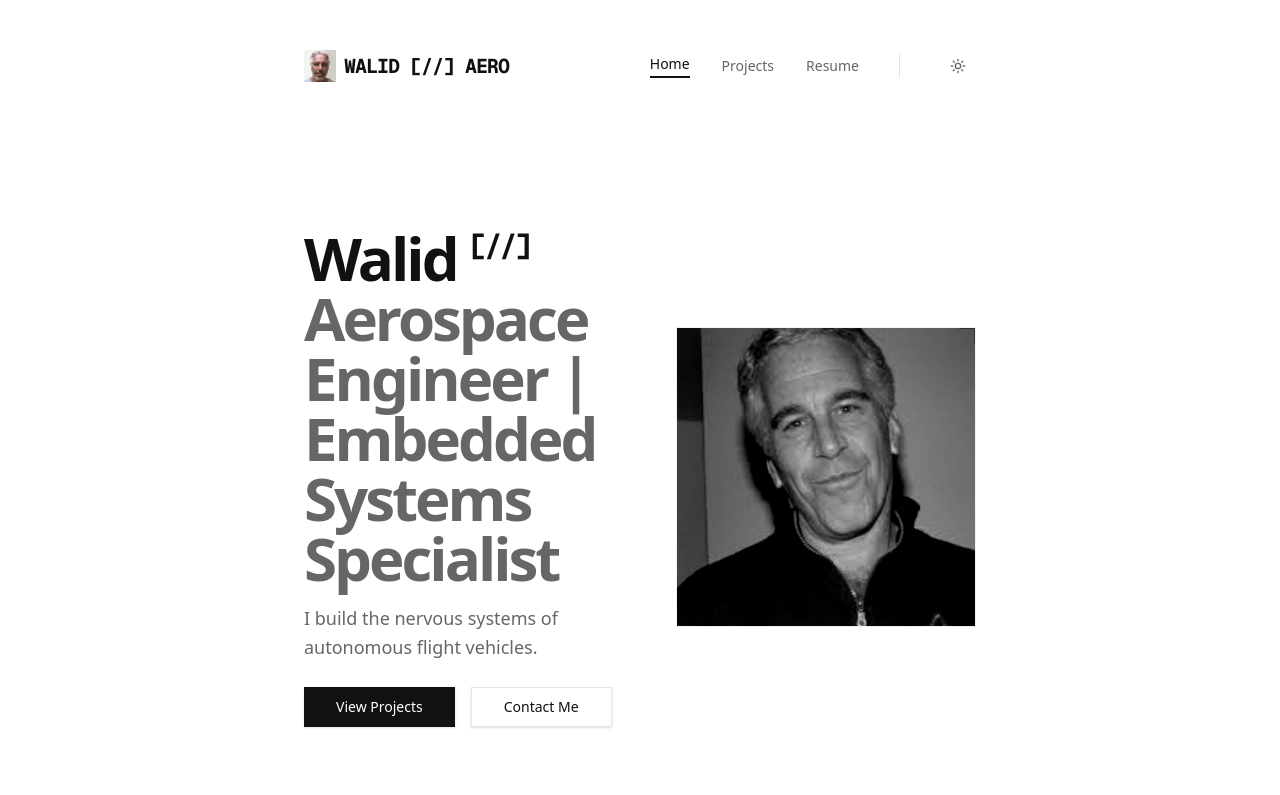
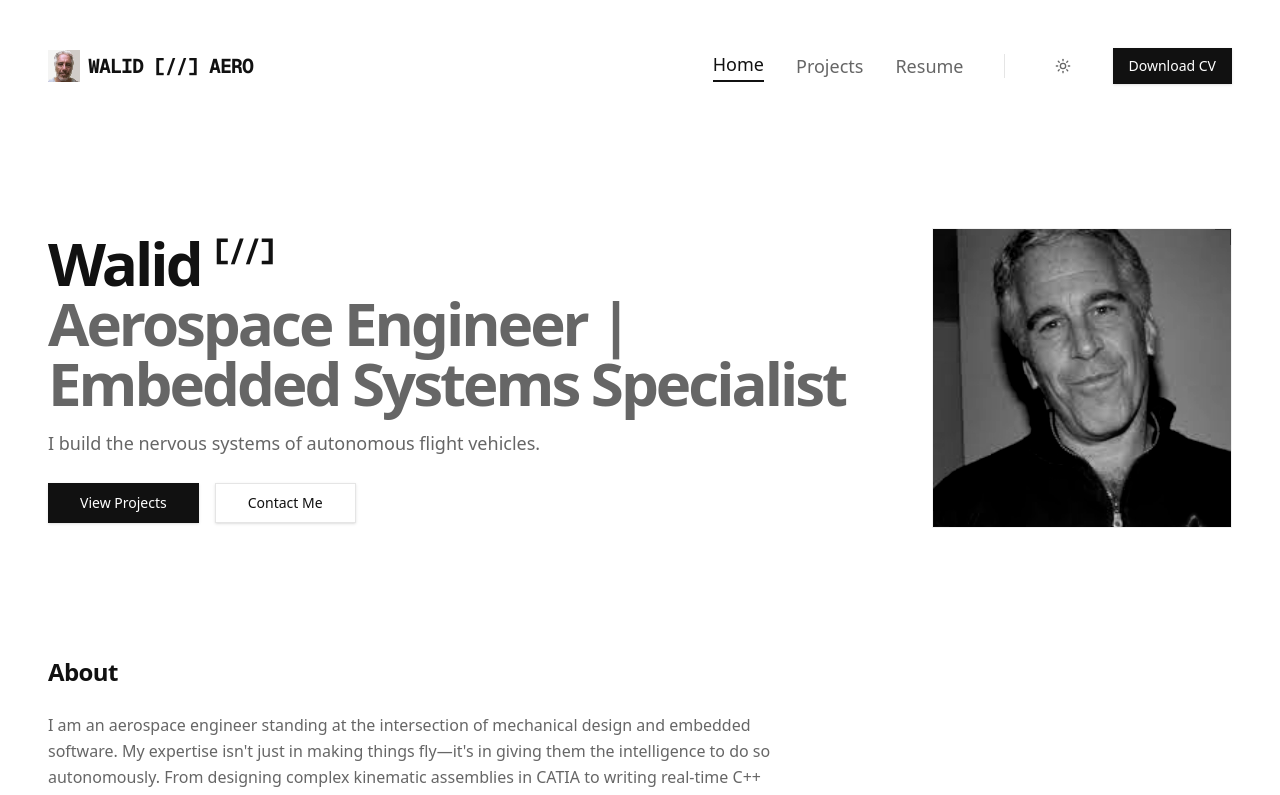
Before and after one commit to walidbninho/Portfolio, a Next.js app: page / in a window 1280 px wide. Shown: the top 795 px of the page. Built offline with nearby package versions, Linux system fonts and the light colour scheme.

Commit message:
Remove intro for production

```diff
--- a/src/components/3d/ModelViewer.tsx
+++ b/src/components/3d/ModelViewer.tsx
@@ -1,9 +1,9 @@
 "use client";
 
-import { Canvas } from "@react-three/fiber";
+import { Canvas, useThree } from "@react-three/fiber";
 import { useGLTF, Stage, OrbitControls, Html, useProgress, useAnimations, Environment } from "@react-three/drei";
 import { Suspense, useEffect, useState } from "react";
-import { Play, Loader2, Box } from "lucide-react";
+import { Play, Loader2, Box, Camera } from "lucide-react";
 import * as THREE from "three";
 
 // Draco Decoder Path (CDN)
@@ -45,6 +45,30 @@ interface ModelViewerProps {
     poster?: string; // Image to show before loading
 }
 
+import { Component, ErrorInfo, ReactNode } from "react";
+
+class ErrorBoundary extends Component<{ children: ReactNode, fallback: ReactNode }, { hasError: boolean }> {
+    constructor(props: { children: ReactNode, fallback: ReactNode }) {
+        super(props);
+        this.state = { hasError: false };
+    }
+
+    static getDerivedStateFromError(_: Error) {
+        return { hasError: true };
+    }
+
+    componentDidCatch(error: Error, info: ErrorInfo) {
+        console.error("3D Model Error:", error, info);
+    }
+
+    render() {
+        if (this.state.hasError) {
+            return this.props.fallback;
+        }
+        return this.props.children;
+    }
+}
+
 export const ModelViewer = ({ modelPath, poster }: ModelViewerProps) => {
     const [isLoaded, setIsLoaded] = useState(false);
 
@@ -81,6 +105,14 @@ export const ModelViewer = ({ modelPath, poster }: ModelViewerProps) => {
 
     // Actual 3D Canvas (Lazy Loaded)
     return (
+        <ErrorBoundary
+            fallback={
+                <div className="w-full h-full flex flex-col items-center justify-center bg-secondary/20 text-muted-foreground p-4 text-center">
+                    <Box className="w-8 h-8 mb-2 opacity-50" />
+                    <p className="font-mono text-sm">Failed to load 3D model.</p>
+                </div>
+            }
+        >
             <div className="w-full h-full min-h-[400px] relative bg-transparent rounded-sm border border-border/50 overflow-hidden">
                 <Canvas shadows dpr={[1, 2]} camera={{ fov: 50 }} gl={{ preserveDrawingBuffer: true, alpha: true }}>
                     <Suspense fallback={<Loader />}>
@@ -106,6 +138,7 @@ export const ModelViewer = ({ modelPath, poster }: ModelViewerProps) => {
                     </div>
                 </div>
             </div>
+        </ErrorBoundary>
     );
 };
 
@@ -136,8 +169,5 @@ function SnapshotButton() {
     );
 }
 
-import { Camera } from "lucide-react";
-import { useThree } from "@react-three/fiber";
-
 // Preload is optional for the facade pattern (we want lazy load), but good practice if expected to be used often.
 // useGLTF.preload(url, DRACO_URL);
--- a/src/components/shared/Container.tsx
+++ b/src/components/shared/Container.tsx
@@ -7,7 +7,7 @@ type ContainerProps = {
 
 export const Container = ({ children, className }: ContainerProps) => {
     return (
-        <div className={cn("mx-auto max-w-3xl px-6 md:px-12 w-full", className)}>
+        <div className={cn("mx-auto max-w-7xl px-6 md:px-12 w-full", className)}>
             {children}
         </div>
     );
--- a/src/components/shared/Navbar.tsx
+++ b/src/components/shared/Navbar.tsx
@@ -44,7 +44,7 @@ export const Navbar = () => {
                             key={link.href}
                             href={link.href}
                             className={cn(
-                                "text-sm font-medium transition-colors hover:text-primary",
+                                "text-base md:text-lg font-medium transition-colors hover:text-primary",
                                 pathname === link.href
                                     ? "text-primary border-b-2 border-primary pb-0.5"
                                     : "text-muted-foreground"
@@ -55,6 +55,13 @@ export const Navbar = () => {
                     ))}
                     <div className="w-px h-6 bg-border mx-2" />
                     <ThemeToggle />
+                    <a
+                        href="/resume.pdf"
+                        download
+                        className="hidden md:inline-flex h-9 items-center justify-center rounded-md bg-primary px-4 py-2 text-sm font-medium text-primary-foreground shadow transition-colors hover:bg-primary/90 focus-visible:outline-none focus-visible:ring-1 focus-visible:ring-ring disabled:pointer-events-none disabled:opacity-50"
+                    >
+                        Download CV
+                    </a>
                 </div>
             </Container>
         </nav >
```
Lines whose indentation alone changed are shown as unchanged.
